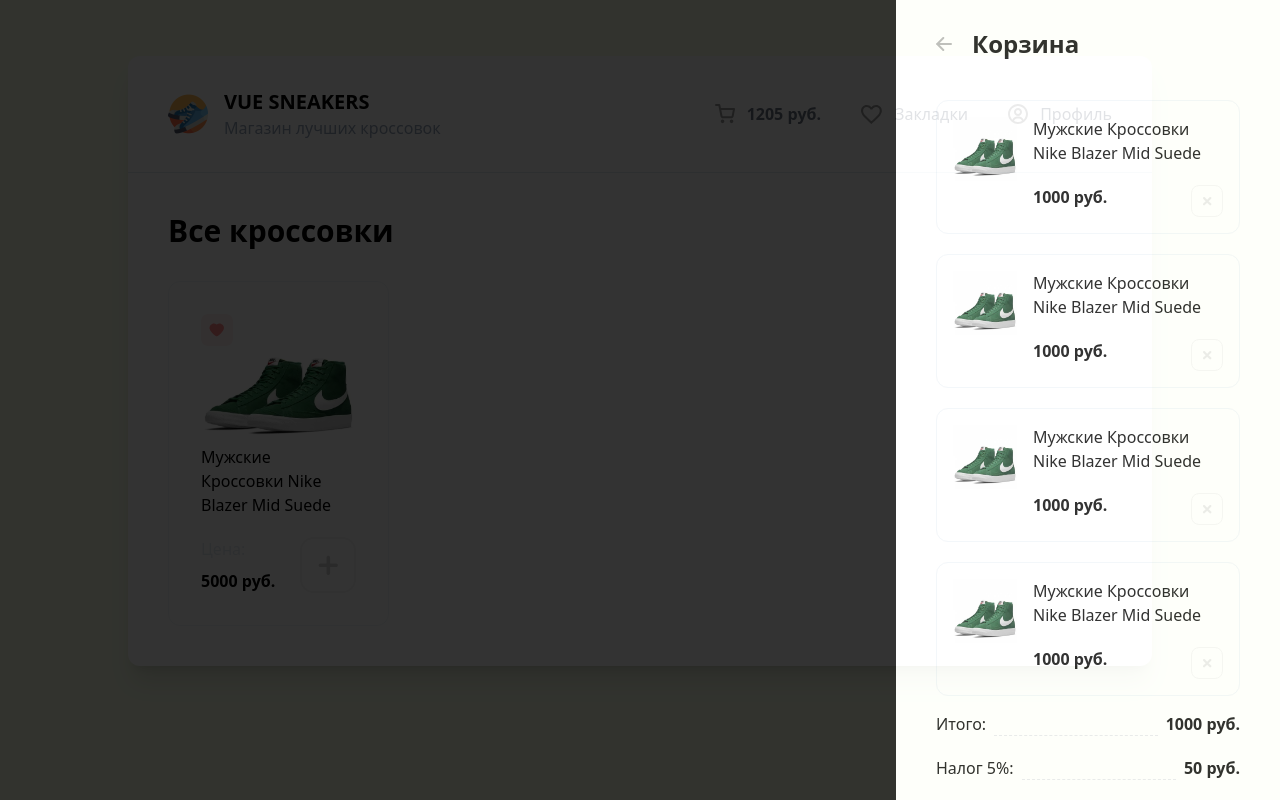
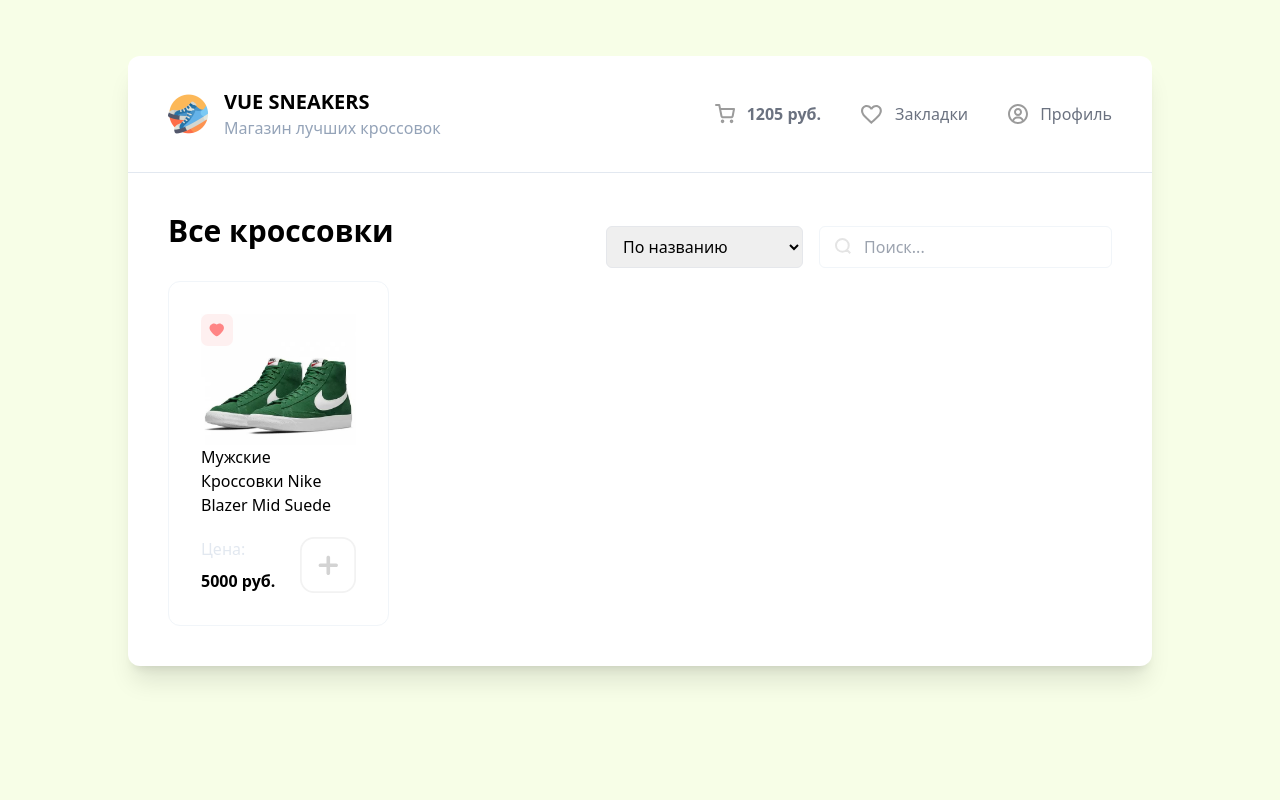
Before and after one commit to RodikYermak/vue-sneakers, a Vue app in the folder vue-sneakers/: page / in a window 1280 px wide. Built offline with nearby package versions, Linux system fonts and the light colour scheme.

Commit message:
adding search input and options select

```diff
--- a/vue-sneakers/src/App.vue
+++ b/vue-sneakers/src/App.vue
@@ -6,11 +6,30 @@
 
 <template>
   <div class="bg-white w-4/5 m-auto rounded-xl shadow-xl mt-14">
-    <Drawer />
+    <!-- <Drawer /> -->
     <Header />
 
     <div class="p-10">
-      <h2 class="text-3xl font-bold mb-8">Все кроссовки</h2>
+      <div class="flex justify-between items-center">
+        <h2 class="text-3xl font-bold mb-8">Все кроссовки</h2>
+
+        <div class="flex gap-4">
+          <select class="py-2 px-3 border rounded-md outline-none">
+            <option value="all">По названию</option>
+            <option value="price">По цене (дешевые)</option>
+            <option value="popular">По цене (дорогие)</option>
+          </select>
+
+          <div class="relative">
+            <img src="/search.svg" class="absolute left-4 top-3" />
+            <input
+              type="text"
+              placeholder="Поиск..."
+              class="border border-slate-100 rounded-md py-2 pl-11 pr-4 outline-none focus:border-gray-400"
+            />
+          </div>
+        </div>
+      </div>
 
       <CardList />
     </div>
```
